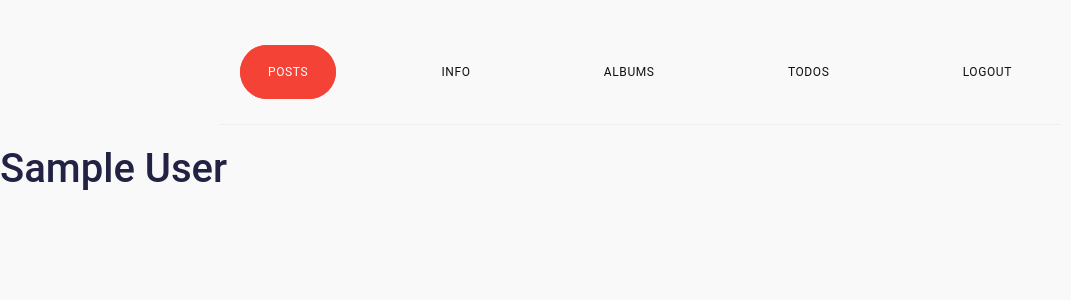
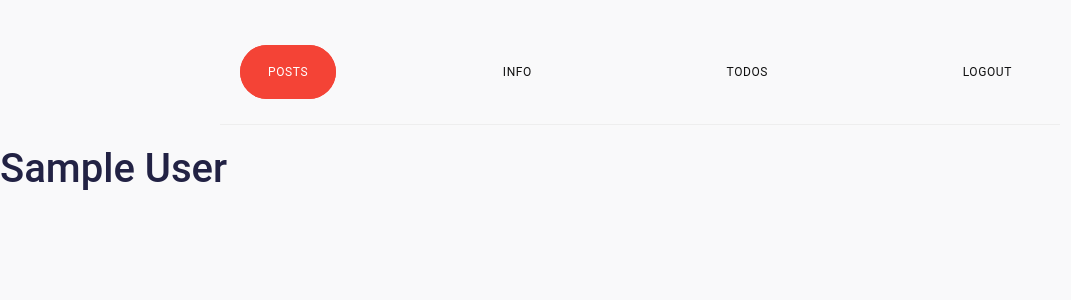
Before and after one commit to MichalAbargel/Fullstack_project_6_client, a React (Create React App) app: page /users/1 in a window 1280 px wide. Shown: the top 300 px of the page, without its empty margins (0-1071 px from the left). Built offline with nearby package versions, Linux system fonts and the light colour scheme; sample sign-in values are in the browser's storage.

Commit message:
update input in post & commant

```diff
--- a/src/pages/Comments.js
+++ b/src/pages/Comments.js
@@ -141,6 +141,7 @@ function Comments() {
                               // Handle changes to the title input
                               setEditName(e.target.value);
                             }}
+                            autoFocus
                           />
                         ) : (
                           <h5 className="card-title">{comment.name}</h5>
@@ -185,13 +186,13 @@ function Comments() {
                   </div>
                   {isEditing && selectedCommentId === comment.id ? (
                     <textarea
-                      className="card-title"
                       type="text"
                       value={editBody}
                       onChange={(e) => {
                         // Handle changes to the title input
                         setEditBody(e.target.value);
                       }}
+                      autoFocus
                     />
                   ) : (
                     <p>{comment.body}</p>
--- a/src/pages/Posts.js
+++ b/src/pages/Posts.js
@@ -64,6 +64,7 @@ function Posts() {
                           setEditTitle(e.target.value);
                           console.log(e.target.value);
                         }}
+                        autoFocus
                       />
                     ) : (
                       <h5 className="card-title">{post.title}</h5>
@@ -115,6 +116,7 @@ function Posts() {
                     // Handle changes to the title input
                     setEditBody(e.target.value);
                   }}
+                  autoFocus
                 />
               ) : (
                 <p className="post-prg">{post.body}</p>
--- a/src/pages/Users.js
+++ b/src/pages/Users.js
@@ -15,11 +15,6 @@ const items = [
     name: "Info",
     color: "#e91e63",
     href: "info",
-  },
-  {
-    name: "Albums",
-    color: "#9c27b0",
-    href: "albums",
   },
   {
     name: "Todos",
```
